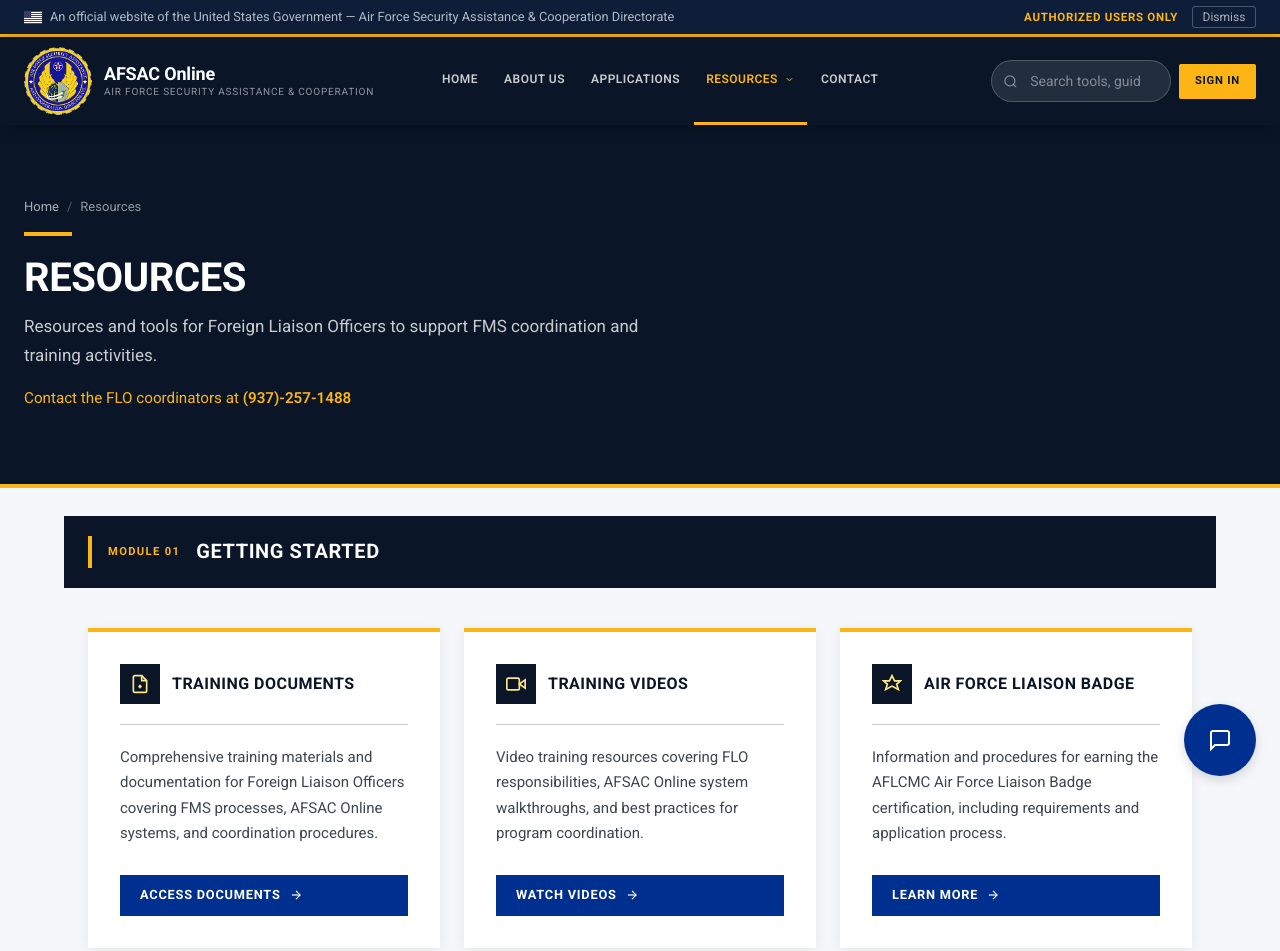
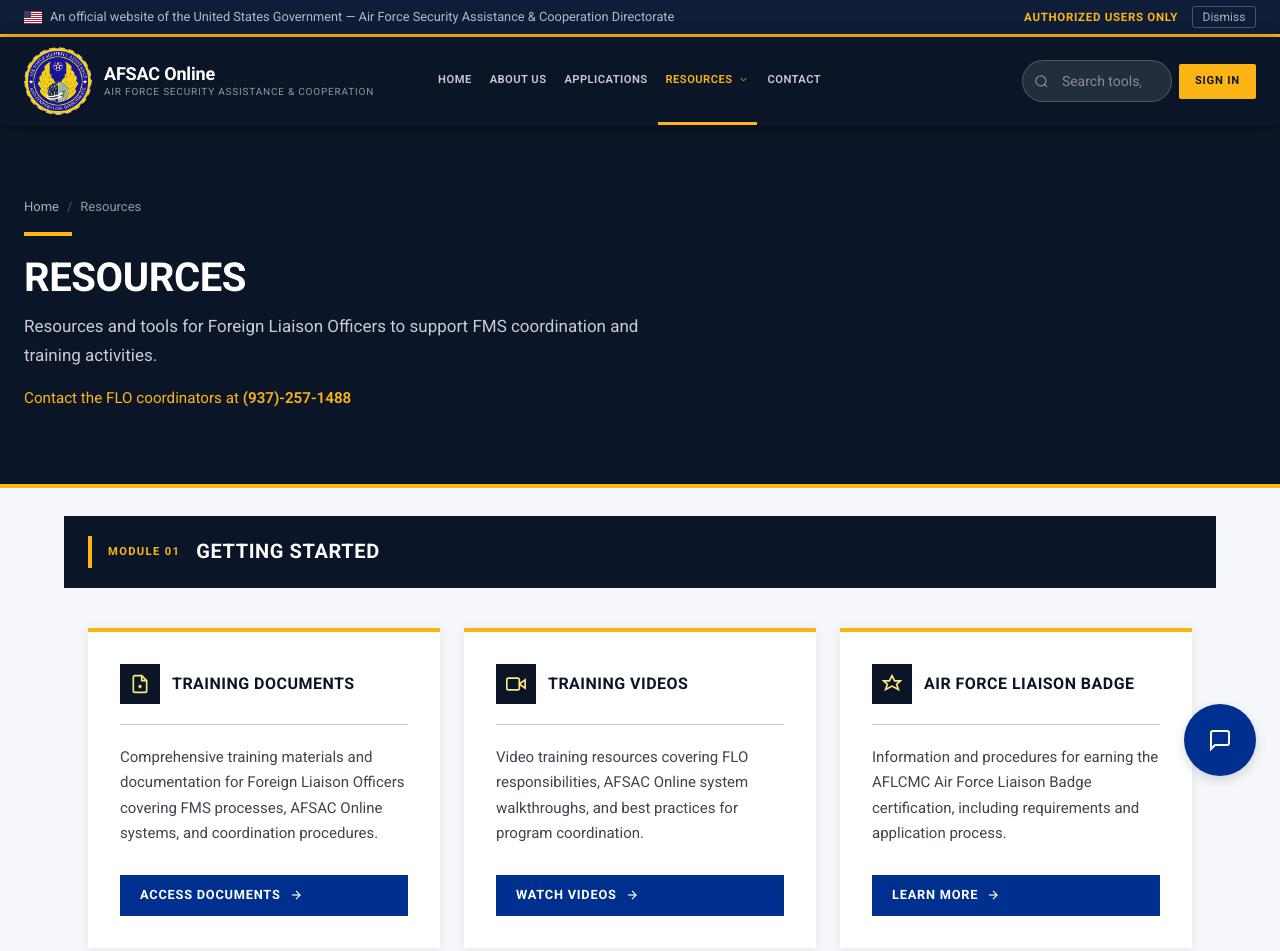
Before and after one commit to lakshyajasti/code-for-demo, a plain HTML site: page flo.html in a window 1280 px wide. Shown: the top 951 px of the page. Drawn offline with Linux system fonts and the light colour scheme.

Commit message:
Updated header pt 2

```diff
--- a/style.css
+++ b/style.css
@@ -517,9 +517,9 @@ ul, ol { padding-left: 1.5rem; }
   display: flex;
   align-items: center;
   gap: .375rem;
-  padding: .5rem .75rem;
+  padding: .5rem .5rem;
   color: rgba(255,255,255,.78);
-  font-size: .75rem;
+  font-size: .7rem;
   font-weight: 600;
   letter-spacing: .04em;
   text-transform: uppercase;
@@ -536,7 +536,7 @@ ul, ol { padding-left: 1.5rem; }
 .main-nav a.active { color: var(--gold); border-bottom-color: var(--gold); background: none; }
 
 /* Header right */
-.header-actions { display: flex; align-items: center; gap: .5rem; margin-left: auto; flex-wrap: nowrap; flex-shrink: 0; }
+.header-actions { display: flex; align-items: center; gap: .4rem; margin-left: auto; flex-wrap: nowrap; flex-shrink: 0; }
 
 .search-form { position: relative; display: flex; align-items: center; }
 .search-input {
@@ -547,7 +547,7 @@ ul, ol { padding-left: 1.5rem; }
   color: white;
   font-family: var(--font);
   font-size: .875rem;
-  width: 180px;
+  width: 150px;
   transition: all var(--transition);
   flex-shrink: 1;
 }
```
